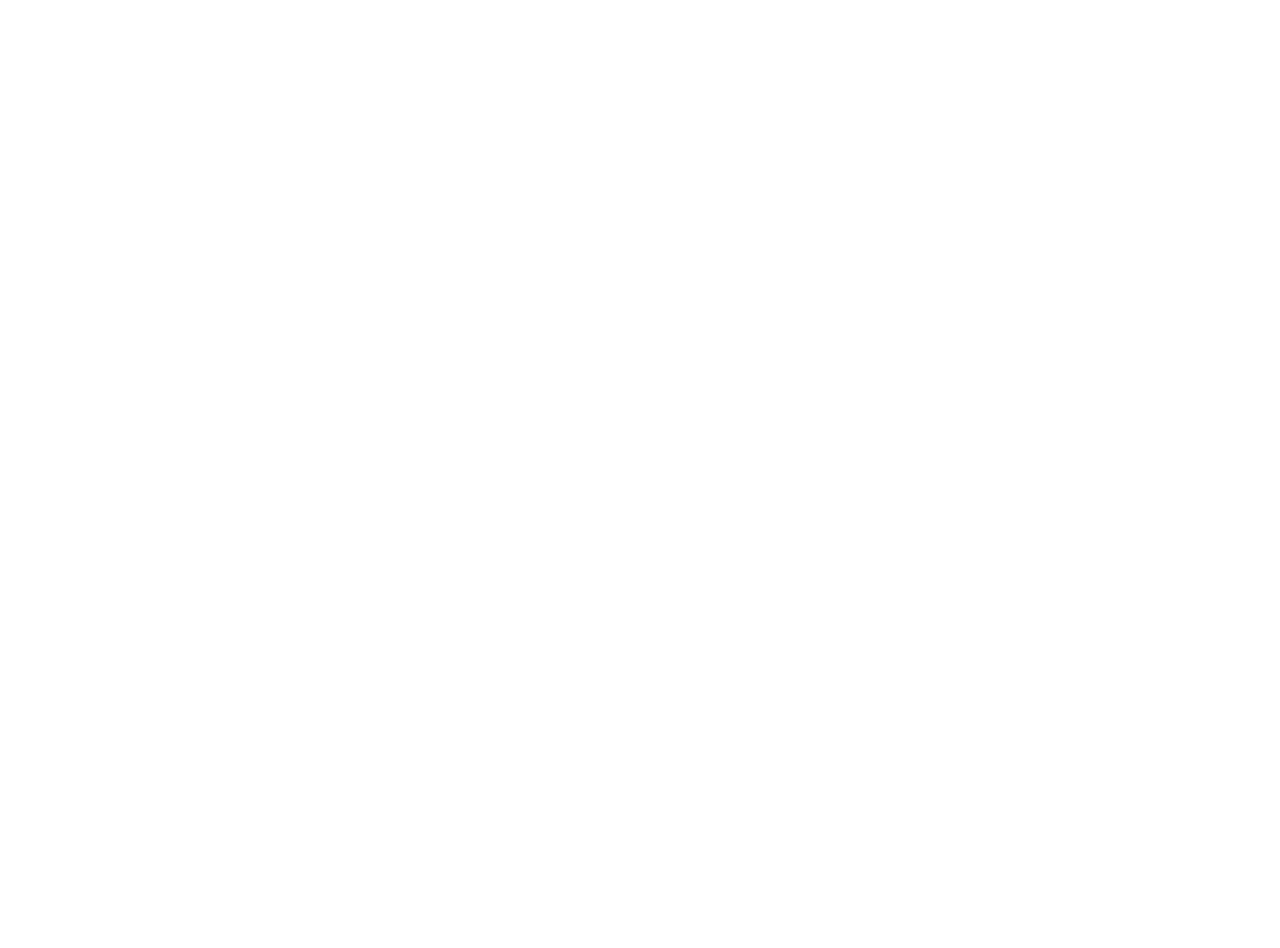
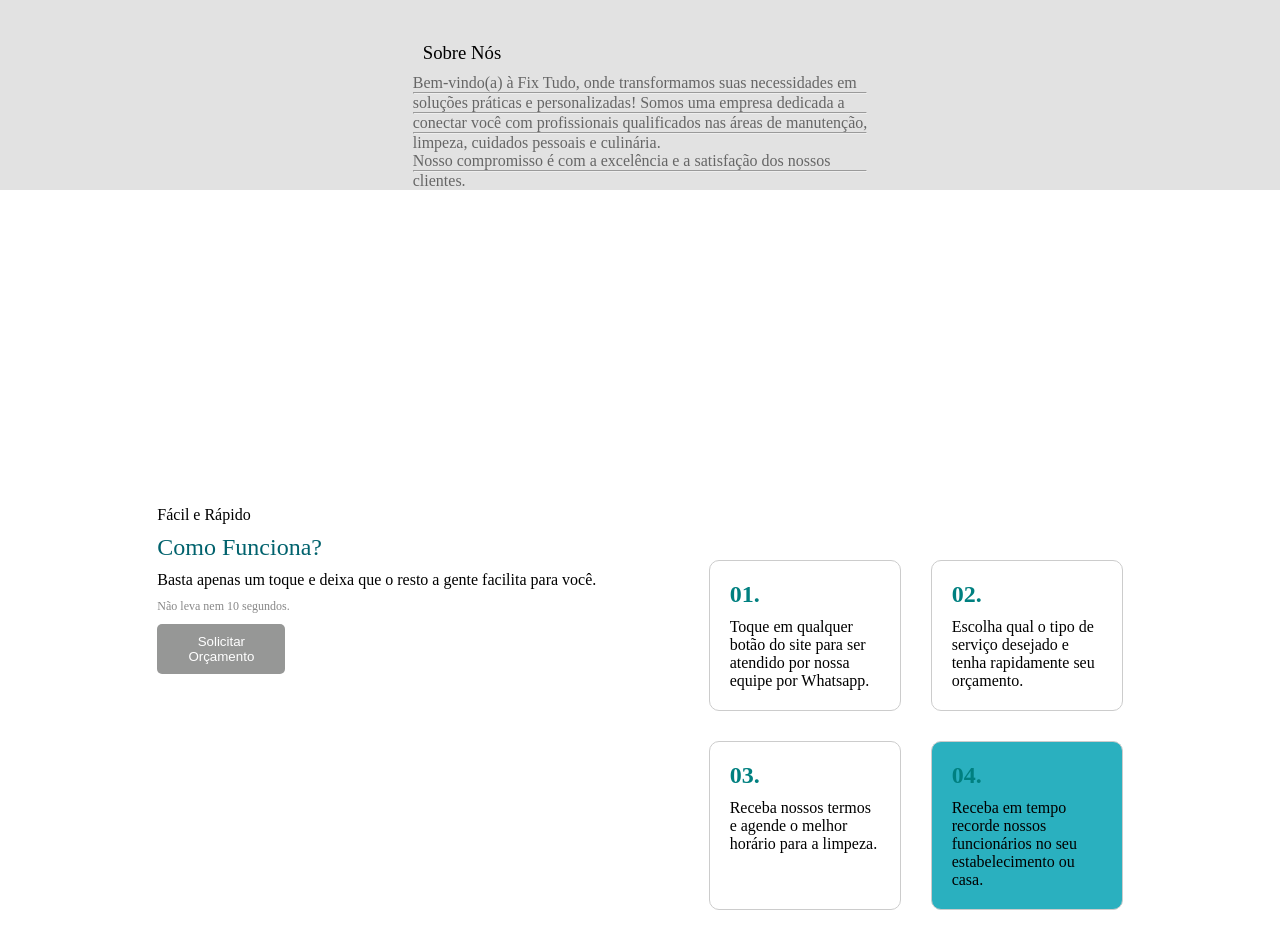
Before and after one commit to 2INFO1-HACKATHON/Hackathon, a Vue app: page / in a window 1280 px wide. Shown: the part 440-1388 px from the top of the page. Before the commit the page ends 800 px from the top, so only its background shows below. Built offline with nearby package versions, Linux system fonts and the light colour scheme.

Commit message:
style changes

```diff
--- a/src/assets/main.css
+++ b/src/assets/main.css
@@ -1,6 +1,13 @@
+
+@import url('https://fonts.googleapis.com/css2?family=Raleway:ital,wght@0,100..900;1,100..900&display=swap');
+@import url('https://fonts.googleapis.com/css2?family=Urbanist:ital,wght@0,100..900;1,100..900&display=swap');
 * {
   margin: 0;
   padding: 0;
   font-weight: normal;
   box-sizing: border-box;
 }
+:root{
+  --font-geral: "Raleway", sans-serif;
+  --font-titulo:"Urbanist", sans-serif;
+}
--- a/src/views/PaginaInicio.vue
+++ b/src/views/PaginaInicio.vue
@@ -1,4 +1,17 @@
+<script setup>
+function scrollToSection(){
+
+}
+
+
+
+
+
+
+</script>
 <template>
+
+
   <div class="container">
     <header>
       <RouterLink to="/"><img src="../assets/imagens/logo.png" alt="logo" /> </RouterLink>
@@ -9,34 +22,82 @@
     </header>
 
     <div class="hero">
+      <h1>FixTudo</h1>
       <h2>Sua casa em boas mãos</h2>
       <p>Manutenção e cuidado com carinho</p>
     </div>
 
-    <div class="illustration">
+    <div class="sobrenos">
+<div ref="sectionToScroll">
+      <h3>Sobre Nós</h3>
       <p>
-        Bem-vindo(a) à Fix Tudo, onde transformamos suas necessidades em soluções práticas e
-        personalizadas! Somos uma empresa dedicada a conectar você com profissionais qualificados
-        nas áreas de manutenção, limpeza, cuidados pessoais e culinária.
+        Bem-vindo(a) à Fix Tudo, onde transformamos suas necessidades em
+        <hr>soluções práticas e
+        personalizadas!
+        Somos uma empresa dedicada a
+        <hr> conectar você com profissionais qualificados
+        nas áreas de manutenção,
+        <hr> limpeza, cuidados pessoais e culinária.
       </p>
-      <p>Nosso compromisso é com a excelência e a satisfação dos nossos clientes.</p>
+      <p>Nosso compromisso é com a excelência e a satisfação dos nossos
+        <hr> clientes.
+      </p>
+
+</div>
+    </div>
+    <div class="intera">
+
+
+      <div class="left-side">
+        <h4>Fácil e Rápido</h4>
+        <h2>Como Funciona?</h2>
+        <p>Basta apenas um toque e deixa que o resto a gente facilita para você.</p>
+        <p class="small-text">Não leva nem 10 segundos.</p>
+        <button class="cta-button">
+          <i class="whatsapp-icon"></i> Solicitar Orçamento
+        </button>
+      </div>
+      <div class="right-side">
+        <div class="card">
+          <p class="card-number">01.</p>
+          <p>Toque em qualquer botão do site para ser atendido por nossa equipe por Whatsapp.</p>
+        </div>
+        <div class="card">
+          <p class="card-number">02.</p>
+          <p>Escolha qual o tipo de serviço desejado e tenha rapidamente seu orçamento.</p>
+        </div>
+        <div class="card">
+          <p class="card-number">03.</p>
+          <p>Receba nossos termos e agende o melhor horário para a limpeza.</p>
+        </div>
+        <div class="card blue-card">
+          <p class="card-number">04.</p>
+          <p>Receba em tempo recorde nossos funcionários no seu estabelecimento ou casa.</p>
+        </div>
+      </div>
     </div>
   </div>
 </template>
+
+
+
+
+
+
 
 <style scoped>
 .container {
   display: flex;
   flex-direction: column;
-  align-items: center;
-  padding: 1.5rem;
-  background-color: #f7f7f7;
-  width: 100vw;
+  background-color: #e2e2e2;
+  width: 100%;
 }
+
 img {
   width: 9vw;
   height: 15vh;
 }
+
 header {
   width: 100%;
   display: flex;
@@ -56,6 +117,7 @@
   color: #666;
   text-decoration: none;
 }
+
 button {
   margin-right: 1.5rem;
   color: #666;
@@ -63,13 +125,13 @@
   border: none;
   background-color: #ffe0e000;
 }
-nav a:last-child {
-  margin-right: 0;
-}
+
+
 
 .hero {
-  text-align: center;
+  margin-left: 40px;
   margin-bottom: 1.5rem;
+
 }
 
 .hero h2 {
@@ -80,24 +142,104 @@
 
 .hero p {
   color: #666;
+
 }
 
-.illustration {
+.sobrenos {
   display: flex;
   flex-direction: column;
   align-items: center;
+  margin-top: 200px;
+
 }
 
-.illustration img {
+.sobrenos img {
   width: 300px;
   height: 300px;
   border-radius: 0.5rem;
   margin-bottom: 1.5rem;
 }
 
-.illustration p {
+.sobrenos p {
   color: #666;
-  font-size: 1.25rem;
-  margin-bottom: 1.5rem;
+  font-size: 1rem;
+
+}
+
+.sobrenos h3 {
+  padding: 10px;
+
+
+}
+
+.intera {
+  display: flex;
+  height: 800px;
+  align-items: center;
+  justify-content: center;
+  gap: 8vw;
+  background-color: white;
+}
+
+
+
+
+.left-side {
+  display: flex;
+  flex-direction: column;
+  gap: 10px;
+  margin-left: 10px
+}
+.left-side h2{
+  color: #00626d;
+}
+
+.right-side {
+  display: grid;
+  grid-template-columns: repeat(2, 1fr);
+  gap: 30px;
+  height: 10vh;
+  padding: 10px;
+
+
+
+
+}
+
+.card {
+  border: 1px solid #ccc;
+  padding: 20px;
+  border-radius: 10px;
+  width: 15vw;
+
+}
+
+.blue-card {
+  background-color: #2AB0BF;
+}
+
+.card-number {
+  font-size: 24px;
+  font-weight: bold;
+  color: teal;
+  margin-bottom: 10px;
+}
+
+.cta-button {
+  background-color: rgb(150, 151, 150);
+  color: white;
+  padding: 10px 20px;
+  border: none;
+  border-radius: 5px;
+  cursor: pointer;
+  width: 10vw;
+
+}
+
+.whatsapp-icon {}
+
+.small-text {
+  font-size: 12px;
+  color: #888;
 }
 </style>
```
